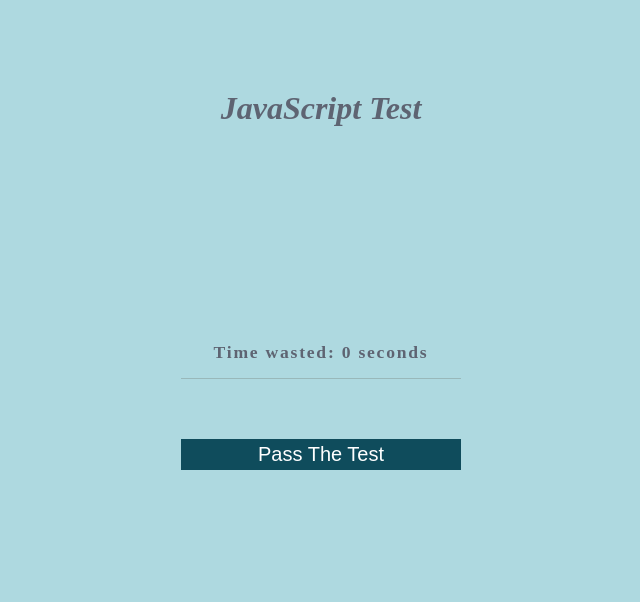
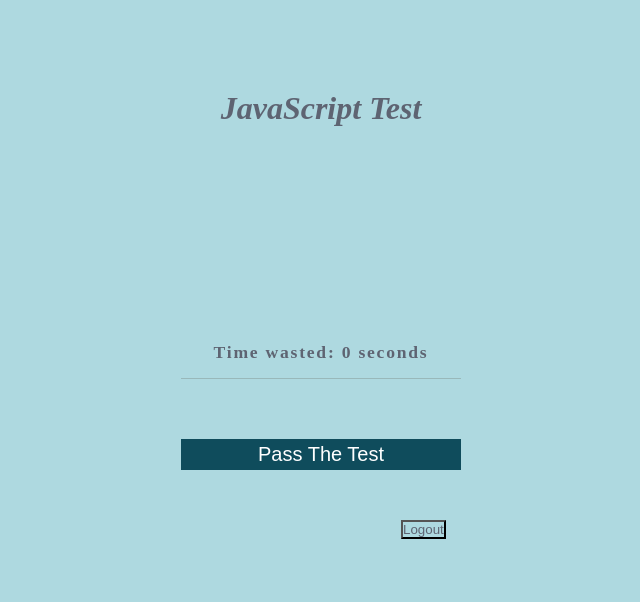
Before and after one commit to ranaawni/Weekoff-Project, a plain HTML site: page index.html in a window 1280 px wide. Shown: the whole page, without its empty margins (319-959 px from the left). Drawn offline with Linux system fonts and the light colour scheme.

Commit message:
make logout button

```diff
--- a/index.html
+++ b/index.html
@@ -12,8 +12,7 @@
 <body>
 
 
-  </body>
-</html>
+
 <div class="wrap">
 		<div class="container">
 			<div>
@@ -29,6 +28,10 @@
 
 				<button class="decor absolute-center" id="start" onclick="check(0)">Pass The Test</button>
 
+				 <div id="logout">
+		<button id="logoutbtn" type="submit" onclick="log()">Logout</button>
+	         </div>
+
 
 				<script>
 
@@ -41,6 +44,8 @@
 			</div>
 		</div>
 	</div>
+
+
 <script type="text/javascript" src="index.js"></script>
 
 </body>
--- a/index.js
+++ b/index.js
@@ -70,3 +70,7 @@ function check(num) {
     }
   }
 }
+
+function log(){
+  window.location = "signIn.html"
+}
--- a/styleindex.css
+++ b/styleindex.css
@@ -3,6 +3,12 @@
 	padding: 0;
 	background-color: #aed9e0;
 	color: #5e6472
+
+}
+
+#logout {
+	margin-left: 220px;
+	margin-top: 50px;
 
 }
 
```
